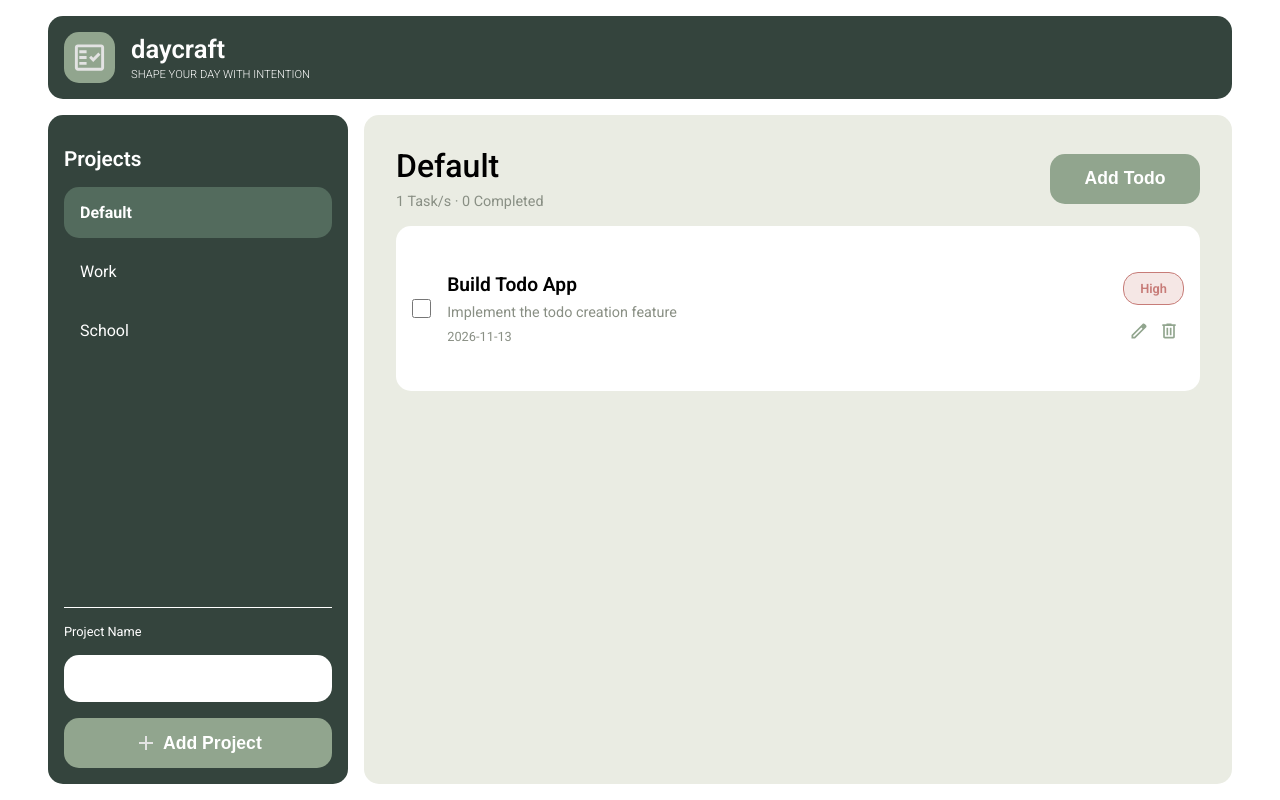
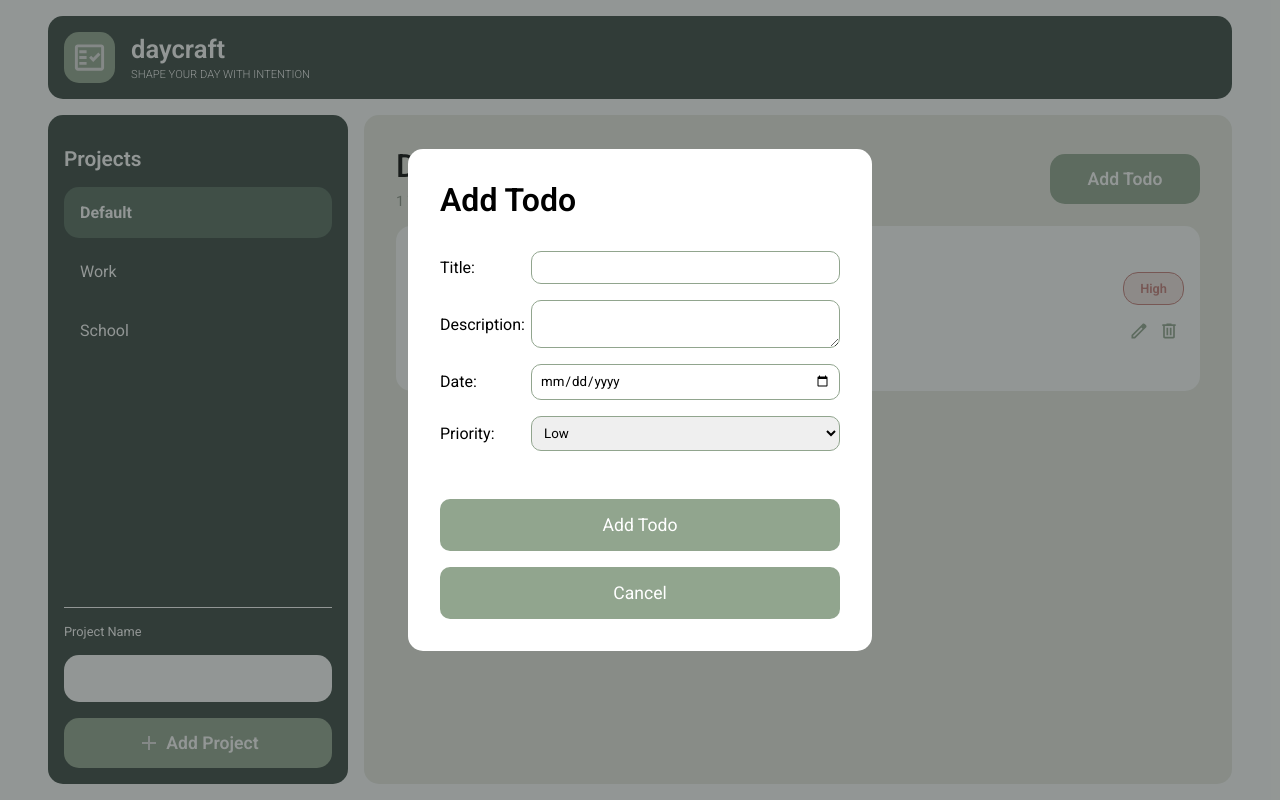
Before and after one commit to alexisjhay/todo-list, a website built with webpack: page src/template.html in a window 1280 px wide. Both pictures are taken after a click on the button "Add Todo". Built offline with nearby package versions, Linux system fonts and the light colour scheme.

Commit message:
feat: implement todo creation functionality
- Add dynamic todo creation form
- Validate required fields and whitespace-only inputs
- Associate new todos with the active project
- Render newly added todos automatically
- Add cancel functionality to dismiss the form
- Close the form after successful submission

```diff
--- /dev/null
+++ b/src/dom/createTodoForm.js
@@ -0,0 +1,126 @@
+import { TodoManager } from "../modules/TodoManager.js";
+import { RenderTodo } from "./renderTodo.js";
+import { isEmpty } from "../utils/validation.js";
+
+const todoManager = new TodoManager();
+
+export class RenderTodoForm {
+	createForm(location, todoBody, projectArray) {
+		const formInput = [
+			{
+				name: "title",
+				element: "input",
+				types: "text",
+			},
+			{
+				name: "description",
+				element: "textarea",
+				types: "",
+			},
+			{
+				name: "date",
+				element: "input",
+				types: "date",
+			},
+
+			{
+				name: "priority",
+				element: "select",
+				types: "",
+			},
+		];
+
+		const todoContainer = document.createElement("div");
+		todoContainer.classList.add("todo-form-container");
+
+		const form = document.createElement("form");
+		form.classList.add("todo-form");
+
+		const formHeader = document.createElement("h1");
+		formHeader.textContent = "Add Todo";
+		formHeader.classList.add("form-header");
+
+		form.appendChild(formHeader);
+
+		for (const input of formInput) {
+			const container = document.createElement("div");
+			container.classList.add("input-container");
+
+			const label = document.createElement("label");
+			const element = document.createElement(`${input.element}`);
+
+			label.htmlFor = input.name;
+			element.id = input.name;
+			element.required = true;
+
+			if (input.element === "input") {
+				element.type = input.types;
+			} else if (input.element === "select") {
+				const options = ["Low", "Medium", "High"];
+
+				for (const option of options) {
+					const newOption = new Option(option, option, false, false);
+
+					element.add(newOption);
+				}
+			}
+
+			label.textContent = `${input.name[0].toUpperCase() + input.name.slice(1)}: `;
+
+			container.appendChild(label);
+			container.appendChild(element);
+
+			form.appendChild(container);
+		}
+
+		const addTodo = document.createElement("button");
+		const cancelTodo = document.createElement("button");
+
+		addTodo.textContent = "Add Todo";
+		cancelTodo.textContent = "Cancel";
+
+		addTodo.classList.add("todo-add");
+		cancelTodo.classList.add("todo-cancel");
+
+		addTodo.type = "submit";
+		cancelTodo.type = "button";
+
+		form.addEventListener("submit", (e) => {
+			e.preventDefault();
+
+			const title = document.querySelector("#title");
+			const description = document.querySelector("#description");
+			const date = document.querySelector("#date");
+			const priority = document.querySelector("#priority");
+
+			const activeID = projectArray.find((project) => project.isActive)?.id;
+
+			if (isEmpty(title)) return;
+			if (isEmpty(description)) return;
+
+			todoManager.addTodo(
+				title.value.trim(),
+				description.value.trim(),
+				date.value,
+				priority.value,
+				activeID,
+			);
+
+			const render = new RenderTodo();
+			render.renderTodo(todoBody, projectArray);
+
+			todoContainer.remove();
+		});
+
+		cancelTodo.addEventListener("click", () => {
+			todoContainer.remove();
+		});
+
+		form.appendChild(addTodo);
+		form.appendChild(cancelTodo);
+
+		todoContainer.appendChild(form);
+
+		location.appendChild(todoContainer);
+	}
+}
--- a/src/index.js
+++ b/src/index.js
@@ -3,7 +3,9 @@ import "./style.css";
 import { RenderProject } from "./dom/renderProject.js";
 import { RenderTodo } from "./dom/renderTodo.js";
 import { projects, ProjectManager } from "./modules/ProjectManager.js";
-import { todo, TodoManager } from "./modules/TodoManager.js";
+import { todo } from "./modules/TodoManager.js";
+import { RenderTodoForm } from "./dom/createTodoForm.js";
+import { isEmpty } from "./utils/validation.js";
 
 const projectList = document.querySelector(".project-list");
 const projectInput = document.querySelector("#project-input");
@@ -12,15 +14,21 @@ const projectForm = document.querySelector(".project-form");
 const todoBody = document.querySelector(".main");
 
 const projectManager = new ProjectManager();
-const todoManager = new TodoManager();
+
+renderProject();
+renderTodo();
 
 projectForm.addEventListener("submit", (e) => {
+	e.preventDefault();
 	const uniqueId = crypto.randomUUID();
-	e.preventDefault();
 
-	projectManager.addProject(uniqueId, projectInput.value.trim(), false);
+	if (isEmpty(projectInput)) return;
+
+	projectManager.addProject(uniqueId, projectInput.value.trim(), true);
+	projectManager.setActiveProject(uniqueId);
 
 	renderProject();
+	renderTodo();
 	clearInput();
 });
 
@@ -48,5 +56,9 @@ function clearInput() {
 	projectInput.value = "";
 }
 
-renderProject();
-renderTodo();
+todoBody.addEventListener("click", (e) => {
+	if (e.target.matches(".add-todo")) {
+		const render = new RenderTodoForm();
+		render.createForm(document.querySelector("body"), todoBody, projects);
+	}
+});
--- a/src/modules/TodoManager.js
+++ b/src/modules/TodoManager.js
@@ -55,4 +55,9 @@ export class TodoManager {
 
 		return id.completed;
 	}
+	addTodo(title, description, dueDate, priority, projectID) {
+		return todo.push(
+			new Todo(title, description, dueDate, priority, projectID),
+		);
+	}
 }
--- a/src/style.css
+++ b/src/style.css
@@ -4,6 +4,7 @@
 	margin: 0;
 	padding: 0;
 	box-sizing: border-box;
+	font-family: "Roboto", sans-serif;
 }
 
 :root {
@@ -43,7 +44,6 @@
 	gap: 1rem;
 	width: min(1600px, 95%);
 	margin: 0 auto;
-	font-family: "Roboto", sans-serif;
 }
 
 /* HEADER */
@@ -323,3 +323,61 @@ ul li:hover,
 .card-status button svg:hover {
 	fill: var(--high-priority);
 }
+
+/* TODO FORM */
+
+.todo-form-container {
+	position: absolute;
+	top: 0;
+	width: 100%;
+	height: 100%;
+	z-index: 99;
+	background-color: #2f373485;
+	align-content: center;
+	justify-items: center;
+}
+
+.form-header {
+	margin-bottom: 1rem;
+	font-weight: 600;
+}
+
+.todo-form {
+	display: grid;
+	grid-template-columns: repeat(auto-fit, minmax(400px, 1fr));
+	align-items: center;
+	gap: 1rem;
+	background-color: var(--card);
+	padding: 2rem;
+	border-radius: var(--border-radius);
+}
+
+.input-container {
+	display: grid;
+	grid-template-columns: 75px 1fr;
+	gap: 1rem;
+	align-items: center;
+}
+
+input,
+textarea,
+select {
+	padding: 0.5rem;
+	border-radius: 10px;
+	border: 1px solid var(--primary);
+}
+
+.todo-add,
+.todo-cancel {
+	padding: 1rem;
+	border: none;
+	color: var(--card);
+	border-radius: 10px;
+	background-color: var(--primary);
+	font-size: 1.1rem;
+	cursor: pointer;
+}
+
+.todo-add {
+	margin-top: 2rem;
+}
--- a/src/template.html
+++ b/src/template.html
@@ -3,7 +3,7 @@
 	<head>
 		<meta charset="UTF-8" />
 		<meta name="viewport" content="width=device-width, initial-scale=1.0" />
-		<title>Document</title>
+		<title>daycraft</title>
 	</head>
 	<body>
 		<div class="container">
@@ -28,10 +28,6 @@
 				<div class="sidebar-container project">
 					<p class="sidebar-header">Projects</p>
 					<ul class="project-list">
-						<!-- <li>Default</li>
-						<li>Work</li>
-						<li>Personal</li>
-						<li>School</li> -->
 					</ul>
 				</div>
 
@@ -53,69 +49,7 @@
 				</form>
 			</div>
 			<div class="main">
-				<!-- <div class="main-header">
-					<h1 class="project-title">Work</h1>
-					<p class="task-length">
-						3 tasks · <span class="completed-task-length">1</span> completed
-					</p>
-					<button class="add-todo">
-						<svg
-							xmlns="http://www.w3.org/2000/svg"
-							viewBox="0 0 24 24"
-							height="24px"
-							width="24px"
-							fill="#e3e3e3"
-						>
-							<path d="M11,13H5V11h6V5h2v6h6v2H13v6H11V13Z" />
-						</svg>
-						Add Todo
-					</button>
-				</div> -->
 
-				<!-- <div class="main-body">
-					<div class="card">
-						<input type="checkbox" name="done" id="done" />
-
-						<div class="todo-details">
-							<p class="todo-title">Send weekly report</p>
-							<p class="todo-description">
-								Share the completed report with the team.
-							</p>
-							<p class="due-date">Completed</p>
-						</div>
-
-						<div class="card-status">
-							<span class="priority low">Low</span>
-							<div>
-								<button class="update">
-									<svg
-										xmlns="http://www.w3.org/2000/svg"
-										viewBox="0 0 24 24"
-										height="24px"
-										width="24px"
-										fill="#e3e3e3"
-									>
-										<path
-											d="M5,19H6.43L16.2,9.23L14.78,7.8L5,17.58V19ZM3,21V16.75L16.2,3.57q0.3-0.28 0.66-0.43T17.63,3q0.4,0 0.78,0.15T19.05,3.6L20.43,5q0.3,0.27 0.44,0.65T21,6.4q0,0.4-0.14,0.76T20.43,7.82L7.25,21H3ZM19,6.4L17.6,5L19,6.4ZM15.48,8.52L14.78,7.8L16.2,9.23l-0.72-0.7Z"
-										/>
-									</svg>
-								</button>
-								<button class="delete">
-									<svg
-										xmlns="http://www.w3.org/2000/svg"
-										viewBox="0 0 24 24"
-										height="24px"
-										width="24px"
-										fill="#e3e3e3"
-									>
-										<path
-											d="M7,21q-0.82,0-1.41-0.59T5,19V6H4V4H9V3h6V4h5V6H19V19q0,0.82-0.59,1.41T17,21H7ZM17,6H7V19H17V6ZM9,17h2V8H9v9Zm4,0h2V8H13v9ZM7,6V19V6Z"
-										/>
-									</svg>
-								</button>
-							</div>
-						</div>
-					</div> -->
 				</div>
 			</div>
 		</div>
--- /dev/null
+++ b/src/utils/validation.js
@@ -0,0 +1,7 @@
+export function isEmpty(textbox) {
+	if (!textbox.value.trim()) {
+		alert("This field cannot be empty. Please enter a value.");
+		return true;
+	}
+	return false;
+}
```
